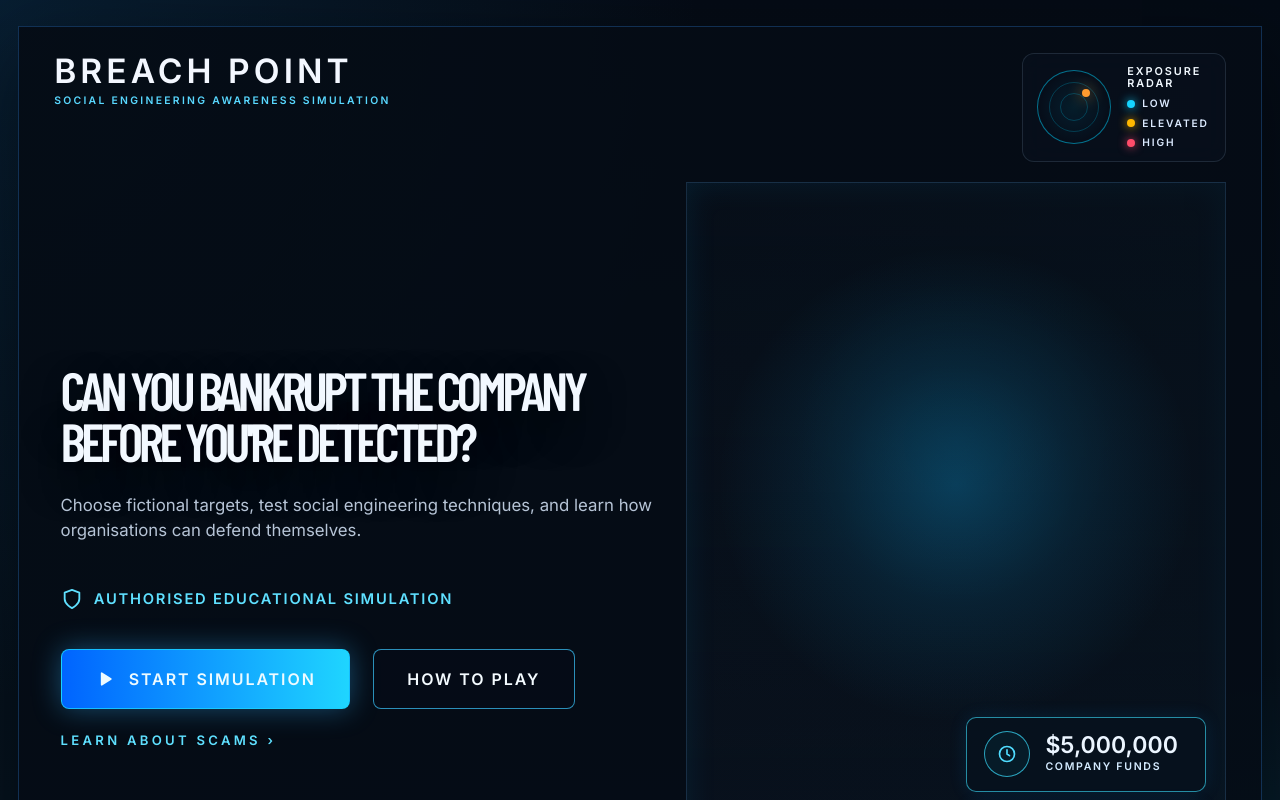
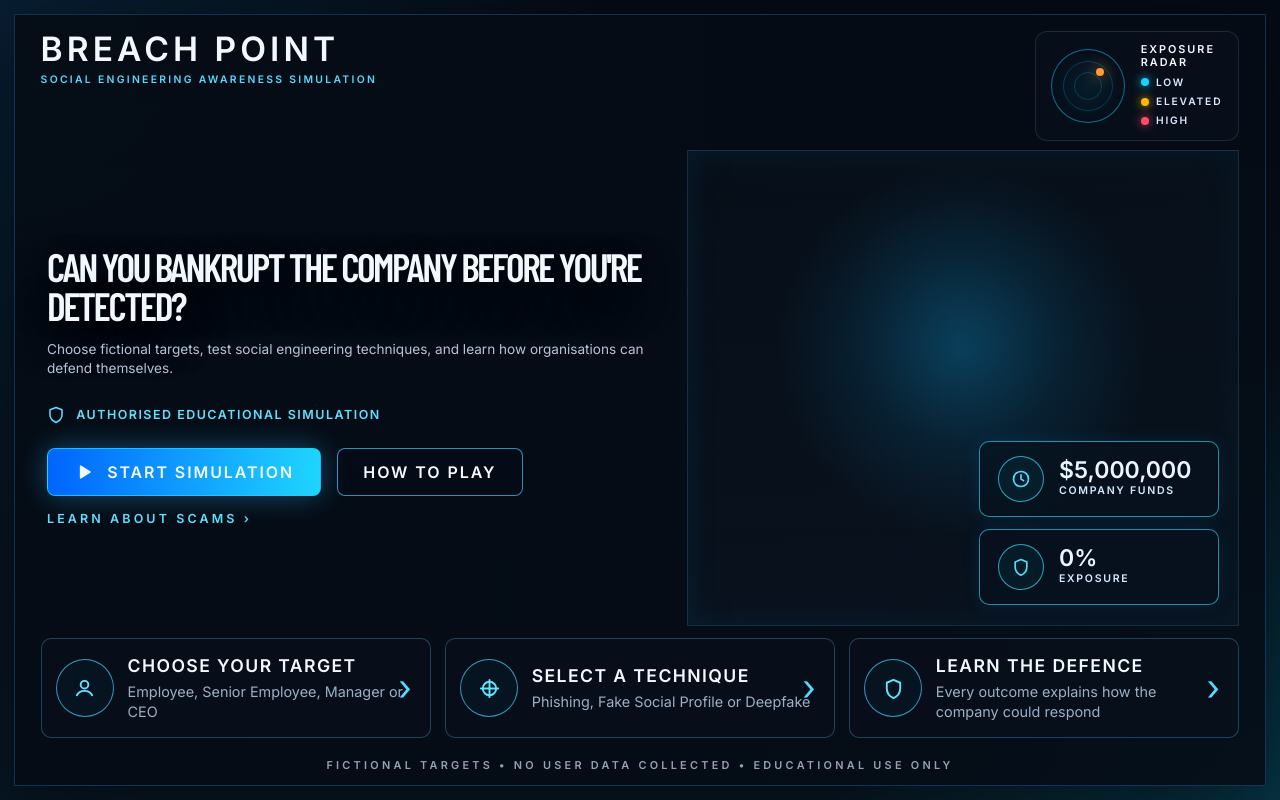
Before and after one commit to annagriffith/cyber-scam-awareness, a React (Vite) app: page / in a window 1280 px wide. Shown: the top 800 px of the page. Built offline with nearby package versions, Linux system fonts and the light colour scheme.

Commit message:
Fix home page spacing to fit within viewport

```diff
--- a/src/pages/home.css
+++ b/src/pages/home.css
@@ -1,6 +1,8 @@
 .breach-page {
-  min-height: 100vh;
-  padding: 26px 18px;
+  height: 100vh;
+  padding: 14px;
+  box-sizing: border-box;
+  overflow: hidden;
   background:
     radial-gradient(circle at top left, rgba(19, 90, 140, 0.24), transparent 40%),
     radial-gradient(circle at bottom right, rgba(0, 212, 255, 0.16), transparent 30%),
@@ -9,14 +11,17 @@
 
 .page-shell {
   width: min(100%, 1700px);
+  height: 100%;
   margin: 0 auto;
-  min-height: calc(100vh - 52px);
   background: rgba(5, 12, 21, 0.82);
   border: 1px solid rgba(50, 150, 255, 0.26);
   box-shadow: 0 24px 80px rgba(0, 0, 0, 0.45);
-  padding: 1.6rem 2.2rem 1rem;
+  padding: 1rem 1.6rem 0.75rem;
   position: relative;
   overflow: hidden;
+  display: flex;
+  flex-direction: column;
+  box-sizing: border-box;
 }
 
 .page-shell::before {
@@ -40,6 +45,7 @@
   justify-content: space-between;
   align-items: flex-start;
   gap: 1rem;
+  flex-shrink: 0;
 }
 
 .brand-block {
@@ -158,23 +164,24 @@
 
 .hero-layout {
   display: grid;
-  grid-template-columns: minmax(0, 1.17fr) minmax(460px, 1fr);
+  grid-template-columns: minmax(0, 1.17fr) minmax(360px, 1fr);
   align-items: center;
-  min-height: 700px;
-  margin-top: 1.2rem;
+  flex: 1;
+  min-height: 0;
+  margin-top: 0.6rem;
 }
 
 .hero-copy {
-  padding: 2rem 0 0 0.4rem;
+  padding: 0 0 0 0.4rem;
 }
 
 .hero-copy h1 {
   max-width: 780px;
   margin: 0;
   color: #f2f8ff;
-  font-size: clamp(3rem, 4.2vw, 7rem);
-  line-height: 0.95;
-  letter-spacing: -0.08em;
+  font-size: clamp(1.9rem, 3.1vw, 4rem);
+  line-height: 0.98;
+  letter-spacing: -0.06em;
   font-weight: 900;
   text-transform: uppercase;
   text-shadow: 0 18px 38px rgba(0, 0, 0, 0.55);
@@ -182,9 +189,9 @@
 
 .hero-description {
   max-width: 760px;
-  margin-top: 1.7rem;
-  font-size: clamp(1.05rem, 1.2vw, 1.9rem);
-  line-height: 1.45;
+  margin-top: 0.9rem;
+  font-size: clamp(0.85rem, 1vw, 1.15rem);
+  line-height: 1.4;
   color: rgba(202, 216, 235, 0.9);
 }
 
@@ -192,17 +199,17 @@
   display: inline-flex;
   align-items: center;
   gap: 0.7rem;
-  margin-top: 1.8rem;
+  margin-top: 0.9rem;
   color: #5fe0ff;
-  font-size: 0.92rem;
+  font-size: 0.78rem;
   letter-spacing: 0.12em;
   text-transform: uppercase;
   font-weight: 800;
 }
 
 .auth-badge svg {
-  width: 22px;
-  height: 22px;
+  width: 18px;
+  height: 18px;
   fill: none;
   stroke: currentColor;
   stroke-width: 2;
@@ -213,8 +220,8 @@
   display: flex;
   flex-wrap: wrap;
   align-items: center;
-  gap: 1.4rem;
-  margin-top: 2.1rem;
+  gap: 1rem;
+  margin-top: 1.1rem;
 }
 
 .btn-primary,
@@ -222,8 +229,8 @@
   display: inline-flex;
   align-items: center;
   justify-content: center;
-  min-height: 3.7rem;
-  padding: 0.95rem 2.1rem;
+  min-height: 2.9rem;
+  padding: 0.7rem 1.6rem;
   border-radius: 8px;
   text-decoration: none;
   border: 1px solid rgba(26, 211, 255, 0.8);
@@ -260,10 +267,10 @@
 
 .learn-link {
   display: inline-block;
-  margin-top: 1.4rem;
+  margin-top: 0.9rem;
   color: #5fe0ff;
   text-decoration: none;
-  font-size: 0.82rem;
+  font-size: 0.78rem;
   letter-spacing: 0.25em;
   text-transform: uppercase;
   font-weight: 800;
@@ -271,7 +278,8 @@
 
 .hero-scene {
   position: relative;
-  min-height: 720px;
+  height: 100%;
+  min-height: 0;
   background:
     linear-gradient(180deg, rgba(10, 18, 30, 0.26), rgba(10, 18, 30, 0.82)),
     radial-gradient(circle at 50% 36%, rgba(0, 198, 255, 0.15), transparent 30%);
@@ -353,18 +361,18 @@
 .flow-cards {
   display: grid;
   grid-template-columns: repeat(3, minmax(0, 1fr));
-  gap: 1.1rem;
-  margin: 1.5rem auto 0;
-  padding-top: 0.4rem;
+  gap: 0.85rem;
+  margin: 0.75rem auto 0;
+  flex-shrink: 0;
 }
 
 .feature-card {
   position: relative;
   display: flex;
   align-items: center;
-  gap: 1rem;
-  min-height: 164px;
-  padding: 1.2rem 1.4rem 1.2rem 1.2rem;
+  gap: 0.85rem;
+  min-height: 100px;
+  padding: 0.85rem 1.1rem 0.85rem 0.9rem;
   background: rgba(10, 17, 30, 0.62);
   border: 1px solid rgba(90, 205, 255, 0.28);
   border-radius: 10px;
@@ -426,33 +434,31 @@
 
 .footer-note {
   text-align: center;
-  margin-top: 1.5rem;
-  padding: 0.7rem 0 0.2rem;
+  margin-top: 0.75rem;
+  padding: 0.4rem 0 0;
   color: rgba(203, 221, 244, 0.72);
-  font-size: 0.72rem;
-  letter-spacing: 0.34em;
+  font-size: 0.68rem;
+  letter-spacing: 0.3em;
   text-transform: uppercase;
   font-weight: 700;
+  flex-shrink: 0;
 }
 
 @media (max-width: 1180px) {
   .hero-layout {
     grid-template-columns: 1fr;
-    min-height: auto;
-  }
-
-  .hero-scene {
-    min-height: 620px;
-    margin-top: 1.5rem;
   }
 }
 
 @media (max-width: 760px) {
   .breach-page {
+    height: auto;
+    overflow: visible;
     padding: 14px 14px 24px;
   }
 
   .page-shell {
+    height: auto;
     padding: 1rem 1rem 1.1rem;
   }
 
```
